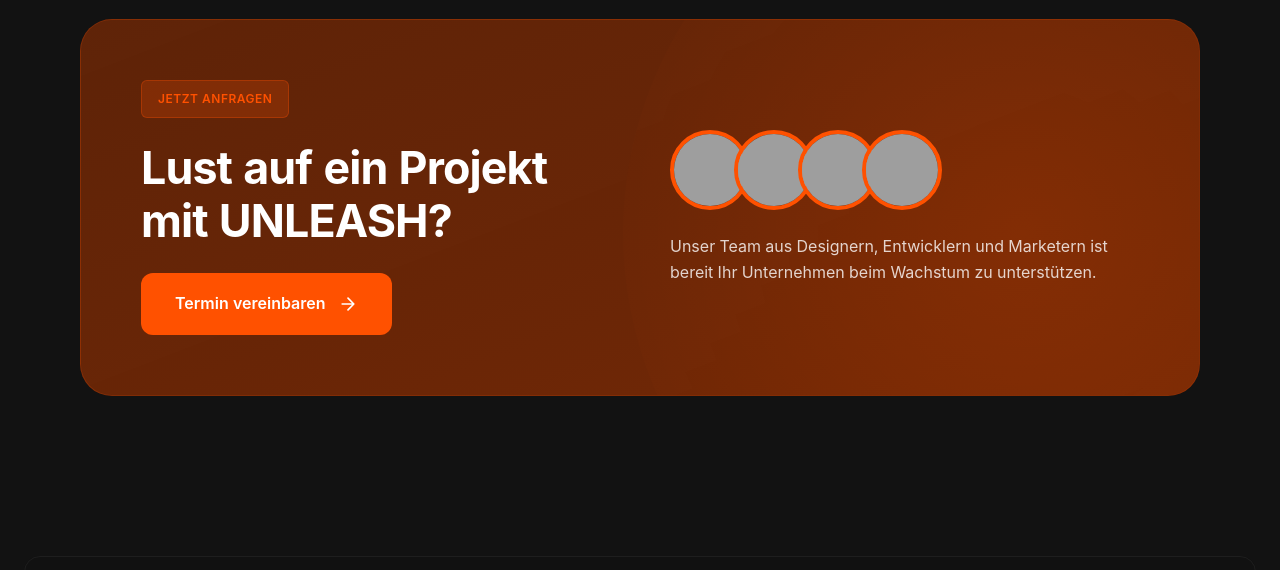
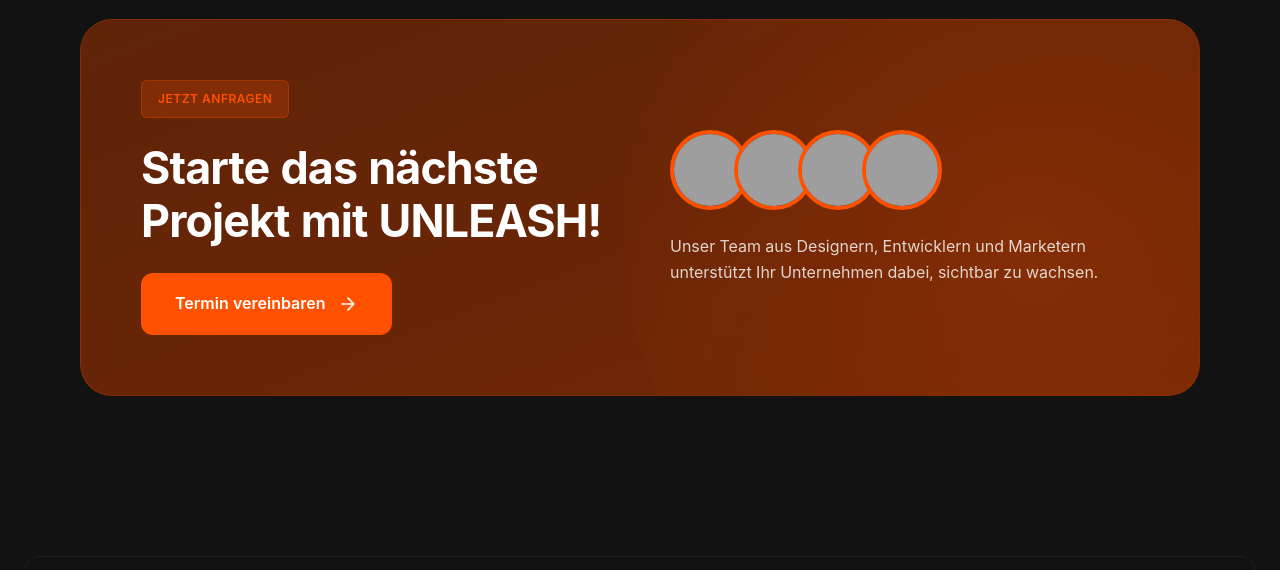
Before and after one commit to Unleashmarketing/unleash-marketing, a plain HTML site: page index.html in a window 1280 px wide. Shown: the part 3819-4389 px from the top of the page. Drawn offline with Linux system fonts and the light colour scheme; grey boxes are pictures that could not be loaded.

Commit message:
Update index.html

```diff
--- a/index.html
+++ b/index.html
@@ -2508,7 +2508,7 @@
             <div class="cta__box">
                 <div class="cta__left">
                     <div class="cta__badge">JETZT ANFRAGEN</div>
-                    <h2 class="cta__title-new">Lust auf ein Projekt mit UNLEASH?</h2>
+                    <h2 class="cta__title-new">Starte das nächste Projekt mit UNLEASH!</h2>
                     <a href="kontakt.html" class="cta__button-new">
                         Termin vereinbaren
                         <svg width="20" height="20" viewBox="0 0 24 24" fill="none" stroke="currentColor" stroke-width="2" stroke-linecap="round" stroke-linejoin="round">
@@ -2533,7 +2533,7 @@
                         </div>
                     </div>
                     <p class="cta__team-description">
-                        Unser Team aus Designern, Entwicklern und Marketern ist bereit Ihr Unternehmen beim Wachstum zu unterstützen.
+                        Unser Team aus Designern, Entwicklern und Marketern unterstützt Ihr Unternehmen dabei, sichtbar zu wachsen.
                     </p>
                 </div>
             </div>
```
